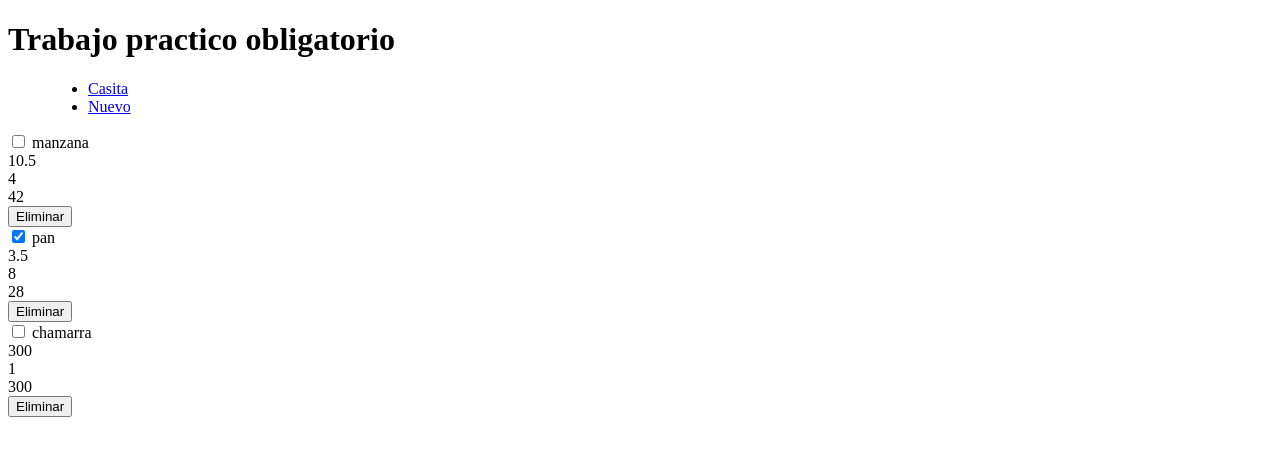
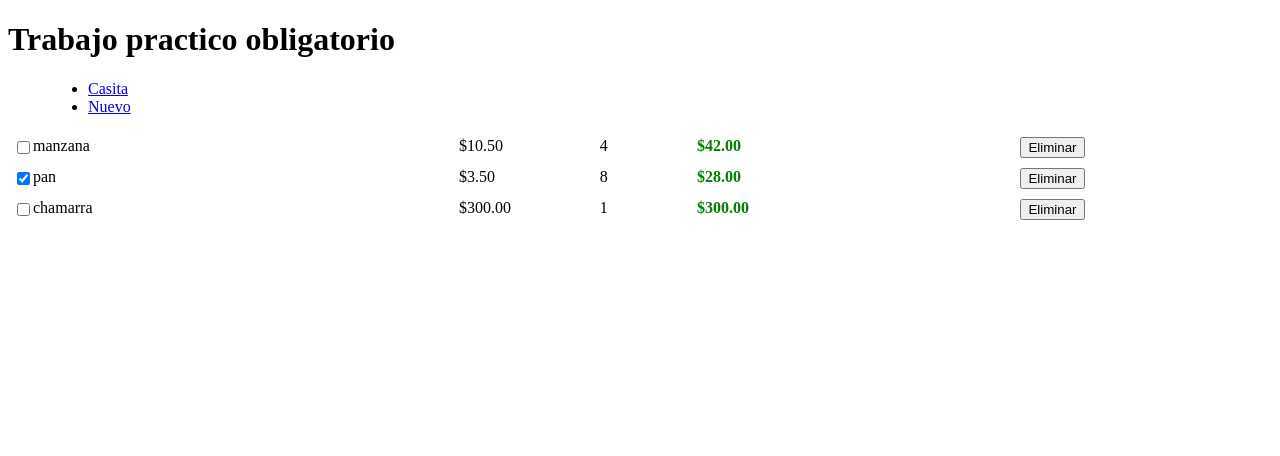
Before and after one commit to luci0310/tpobligatorio, an Angular app: page / in a window 1280 px wide. Shown: the top 456 px of the page. Built offline with nearby package versions, Linux system fonts and the light colour scheme.

Commit message:
aplique estilos y añadi funcionalidad al boton eliminar

```diff
--- a/src/app/components/item/item.component.css
+++ b/src/app/components/item/item.component.css
@@ -0,0 +1,38 @@
+.row{
+    display:flex;
+    box-sizing: border-box;
+}
+
+div{
+    padding: 5px 0;
+}
+
+.title{
+    display: flex;
+    width: 50%;
+    padding: 0 5px;
+}
+
+.price{
+    width: 15%;
+    padding: 0 5px;
+}
+
+.quantity{
+    width: 10%;
+    padding: 0 5px;
+}
+
+.total{
+    font-weight: bolder;
+    width: 15%;
+    color: green;
+    padding: 0 5px;
+}
+
+.actions{
+    width: 50%;
+    text-align: center;
+    box-sizing: border-box;
+    padding: 0 5px;
+}
--- a/src/app/components/item/item.component.html
+++ b/src/app/components/item/item.component.html
@@ -1,18 +1,18 @@
-<div>
-    <div>
+<div class="row">
+    <div class="title">
         <input type="checkbox" [checked]="item.completed">
         {{item.title}}
     </div>
-    <div>
-        {{item.price}}
+    <div class="price" >
+        {{item.price | currency}}
     </div>
-    <div>
+    <div class="quantity">
         {{item.quantity}}
     </div>
-    <div>
-        {{(item.price * item.quantity)}}
+    <div class="total"  >
+        {{(item.price * item.quantity)| currency}}
     </div>
-    <div>
-        <button>Eliminar</button>
+    <div class="actions">
+        <button (click)="onDelete(item)">Eliminar</button>
     </div>
 </div>
--- a/src/app/components/item/item.component.ts
+++ b/src/app/components/item/item.component.ts
@@ -1,4 +1,4 @@
-import { Component, Input } from '@angular/core';
+import { Component, EventEmitter, Input, Output } from '@angular/core';
 import { Item } from 'src/app/models/item';
 
 @Component({
@@ -8,9 +8,14 @@ import { Item } from 'src/app/models/item';
 })
 export class ItemComponent {
 @Input() item: Item= new Item();
+@Output()deleteItem: EventEmitter<Item>= new EventEmitter();
+
 constructor(){}
 
 ngOnInit(): void{
 
 }
+onDelete(item:Item){
+  this.deleteItem.emit(item);
 }
+}
--- a/src/app/components/items/items.component.html
+++ b/src/app/components/items/items.component.html
@@ -1,3 +1,6 @@
 <div>
-    <app-item *ngFor="let item of items" [item]="item"></app-item>
+    <app-item
+    *ngFor="let item of items"
+    [item]="item"
+    (deleteItem)="deleteItem($event)"></app-item>
 </div>
--- a/src/app/components/items/items.component.ts
+++ b/src/app/components/items/items.component.ts
@@ -37,4 +37,7 @@ export class ItemsComponent implements OnInit {
       }
     ]
   }
+  deleteItem(item: Item){
+    this.items=this.items.filter(x => x.id != item.id )
+  }
 }
```
